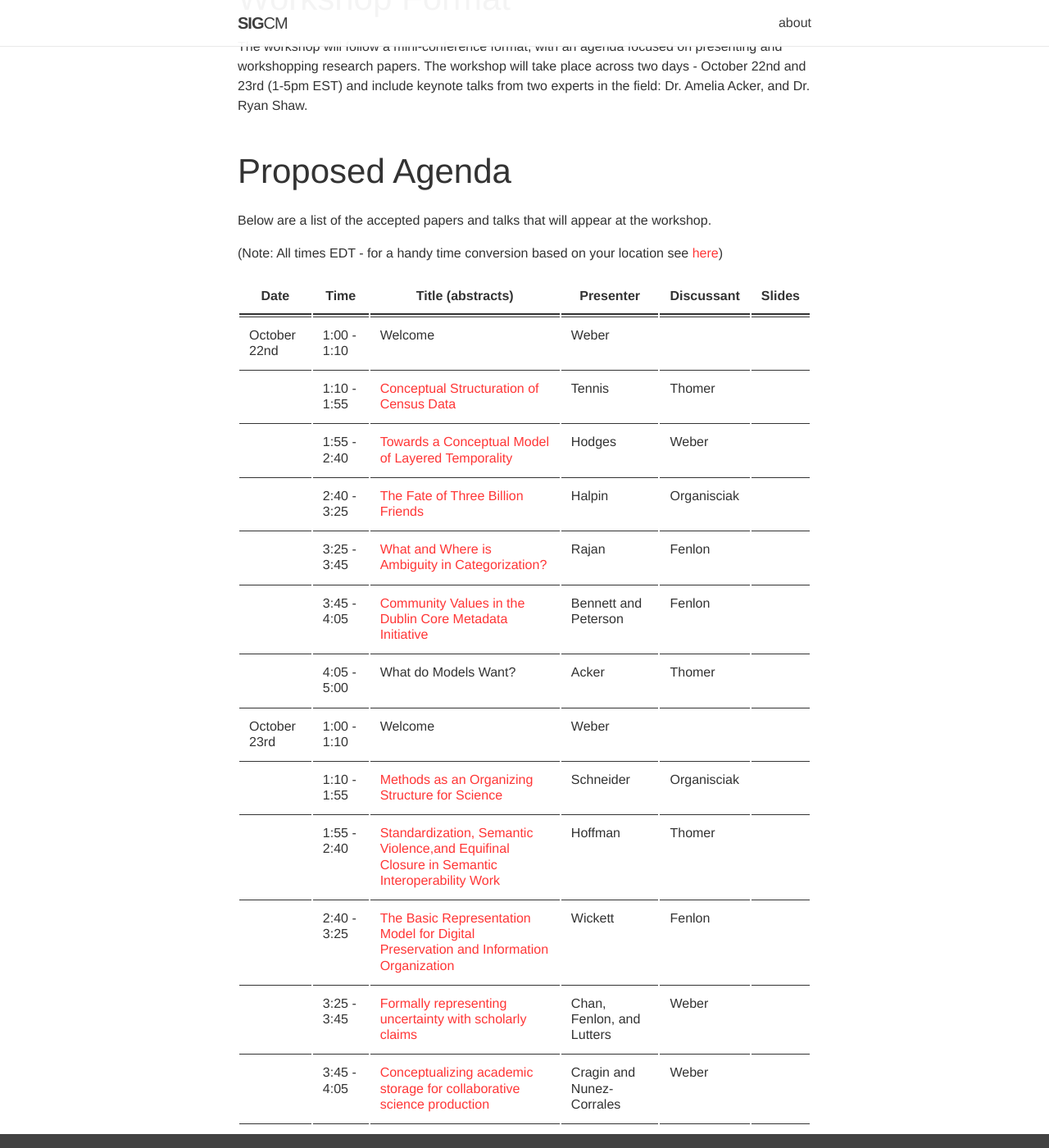
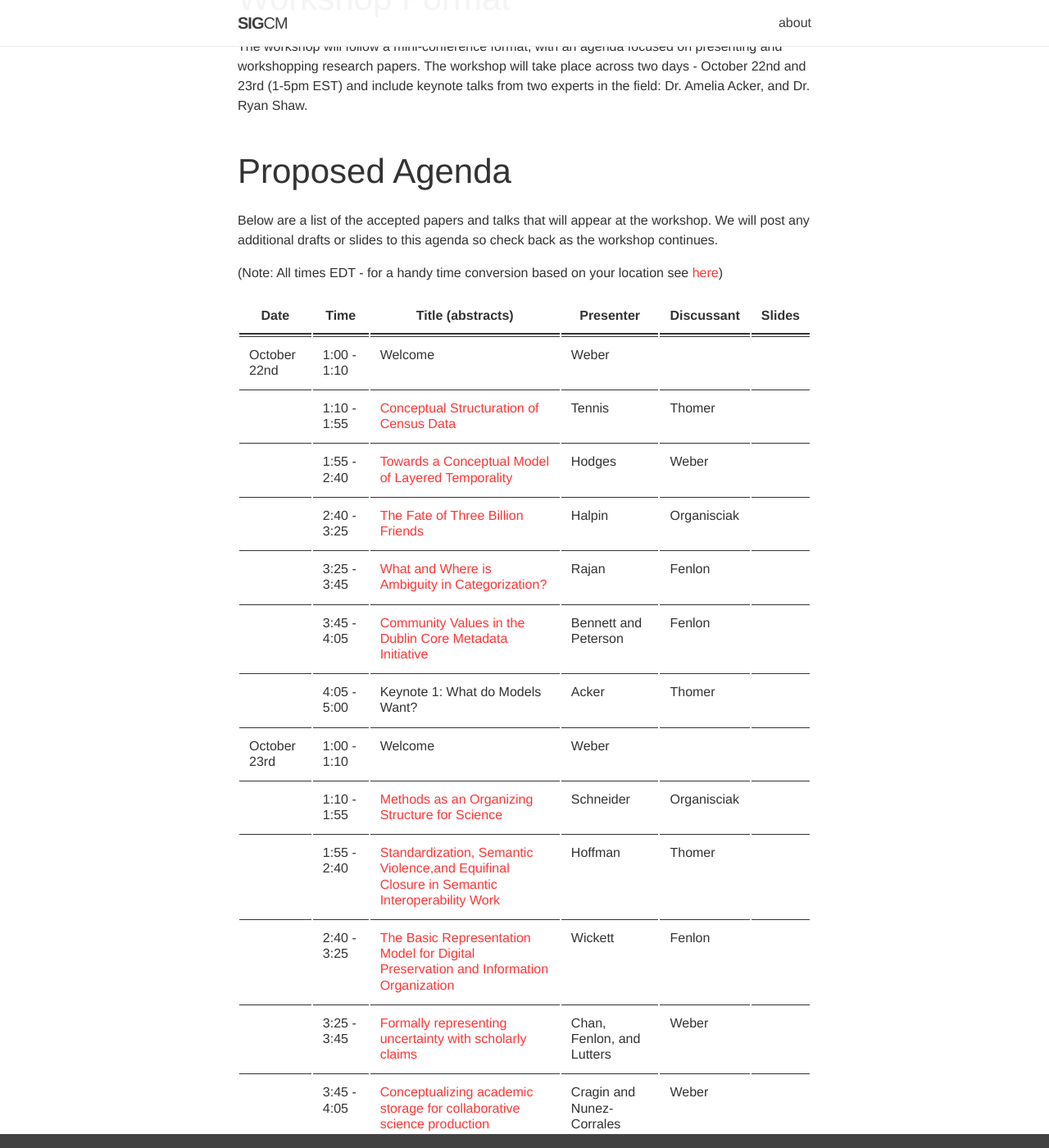
Before and after one commit to sig-cm/sig-cm.github.io, a Jekyll site: the page built from _news/ASIST-2020-CFP.md, in a window 1280 px wide and 1400 px high, scrolled down 2487 px. Shown: the whole window at 82% size. Built offline with Jekyll 4.4.1, drawn with Linux system fonts in a browser that asks for light colours; nearby versions of some CDN libraries; some of the changed text lies outside the part shown.

Commit message:
Update ASIST-2020-CFP.md

```diff
--- a/_news/ASIST-2020-CFP.md
+++ b/_news/ASIST-2020-CFP.md
@@ -53,7 +53,7 @@ Submissions will be **non-archival**, and the workshop is designed to support au
 The workshop will follow a mini-conference format, with an agenda focused on presenting and workshopping research papers. The workshop will take place across two days - October 22nd and 23rd (1-5pm EST) and include keynote talks from two experts in the field: Dr. Amelia Acker, and Dr. Ryan Shaw.
 
 ## Proposed Agenda
-Below are a list of the accepted papers and talks that will appear at the workshop.
+Below are a list of the accepted papers and talks that will appear at the workshop. We will post any additional drafts or slides to this agenda so check back as the workshop continues.
 
 (Note: All times EDT - for a handy time conversion based on your location see [here](https://www.timeanddate.com/worldclock/fixedtime.html?msg=Workshop%2C+Part+1%3A+Conceptual+Models+in+Sociotechnical+Systems&iso=20201022T13&p1=263))
 
@@ -65,11 +65,11 @@ Below are a list of the accepted papers and talks that will appear at the worksh
 |  	| 2:40 - 3:25 	| [The Fate of Three Billion Friends](https://github.com/sig-cm/ASIST-2020/raw/master/Submissions/Halpin%20-%20The%20Fate%20of%20Three%20Billion%20Friends.docx) 	| Halpin  	| Organisciak 	|  	|
 |  	| 3:25 - 3:45 	| [What and Where is Ambiguity in Categorization?](https://github.com/sig-cm/ASIST-2020/raw/master/Submissions/RajanL_SIGCM_Abstract_1020.docx) 	| Rajan 	| Fenlon 	|  	|
 |  	| 3:45 - 4:05 	| [Community Values in the Dublin Core Metadata Initiative](https://raw.githubusercontent.com/sig-cm/ASIST-2020/master/Submissions/BennettPeterson_SIGCMWorkshop.pdf) 	| Bennett and Peterson 	| Fenlon  	|  	|
-|  	| 4:05 - 5:00 	| What do Models Want? 	| Acker 	| Thomer  	|  	|
+|  	| 4:05 - 5:00 	| Keynote 1: What do Models Want? 	| Acker 	| Thomer  	|  	|
 | October 23rd 	| 1:00 - 1:10 	| Welcome 	| Weber 	|  	|  	|
 |  	| 1:10 - 1:55 	|[Methods as an Organizing Structure for Science](https://github.com/sig-cm/ASIST-2020/raw/master/Submissions/SIG-CM-outline--2020-10-05.docx) | Schneider 	| Organisciak 	|  	|
 |  	| 1:55 - 2:40 	| [Standardization, Semantic Violence,and Equifinal Closure in Semantic Interoperability Work](https://raw.githubusercontent.com/sig-cm/ASIST-2020/master/Submissions/Hoffman_2020_Recursive%20Ontologization%20(Extended%20Abstract%2C%20ASIS%26T%20SIG-CM).pdf) 	| Hoffman 	| Thomer 	|  	|
 |  	| 2:40 - 3:25 	| [The Basic Representation Model for Digital Preservation and Information Organization](https://raw.githubusercontent.com/sig-cm/ASIST-2020/master/Submissions/BRM_SIG-CM_ASIST2020.pdf) | Wickett  	| Fenlon 	|  	|
 |  	| 3:25 - 3:45 	| [Formally representing uncertainty with scholarly claims](https://raw.githubusercontent.com/sig-cm/ASIST-2020/master/Submissions/ASIST2020_ConceptualModelingWorkshop_Formally-Representing-Interdisciplinary-Uncertainty-for-Synthesis.pdf) 	| Chan, Fenlon, and Lutters 	| Weber 	|  	|
 |  	| 3:45 - 4:05 	| [Conceptualizing academic storage for collaborative science production](https://raw.githubusercontent.com/sig-cm/ASIST-2020/master/Submissions/Cragin_Nunez_SIGCM_Abstract_2020.pdf) 	| Cragin and Nunez-Corrales 	| Weber 	|  	|
-|  	| 4:05 - 5:00 	| Conceptual Models as Diplomatic Languages	| Shaw 	| Organisciak 	|  	|
+|  	| 4:05 - 5:00 	| Keynote 2: Conceptual Models as Diplomatic Languages	| Shaw 	| Organisciak 	|  	|
```
